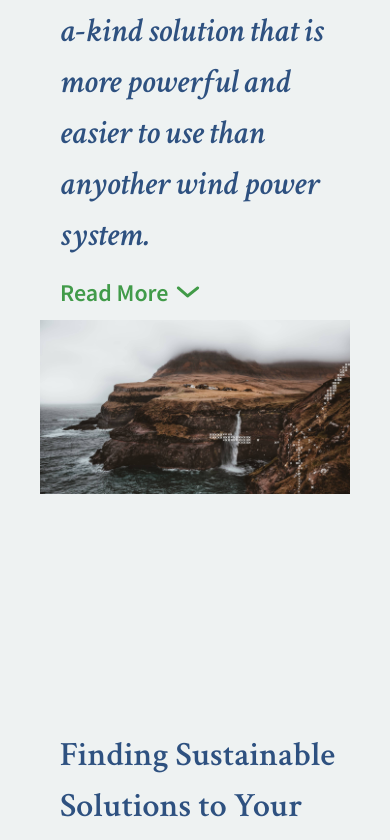
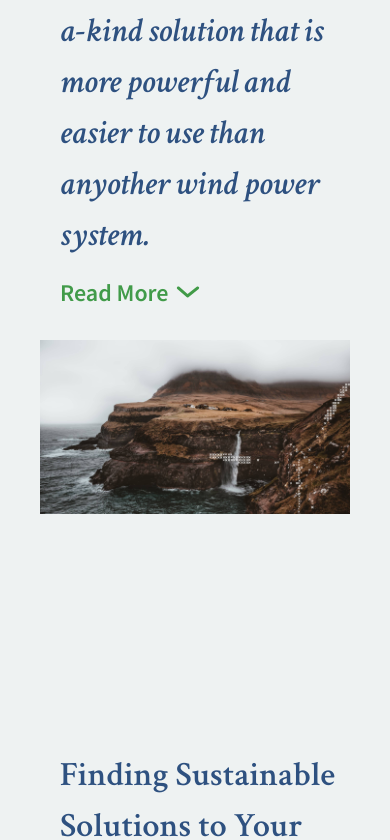
Before and after one commit to hammettdesign/KiteX, a plain HTML site: page index.html in a window 390 px wide. Shown: the part 501-1341 px from the top of the page. Drawn offline with nearby package versions, Linux system fonts and the light colour scheme.

Commit message:
Update media-queries.css

```diff
--- a/media-queries.css
+++ b/media-queries.css
@@ -38,6 +38,9 @@
         clear: both;
         width: 100%;
         height: 320px;
+    }
+    .row5{
+        margin-top: 20px;
     }
     .row1{
         overflow: hidden;
```
